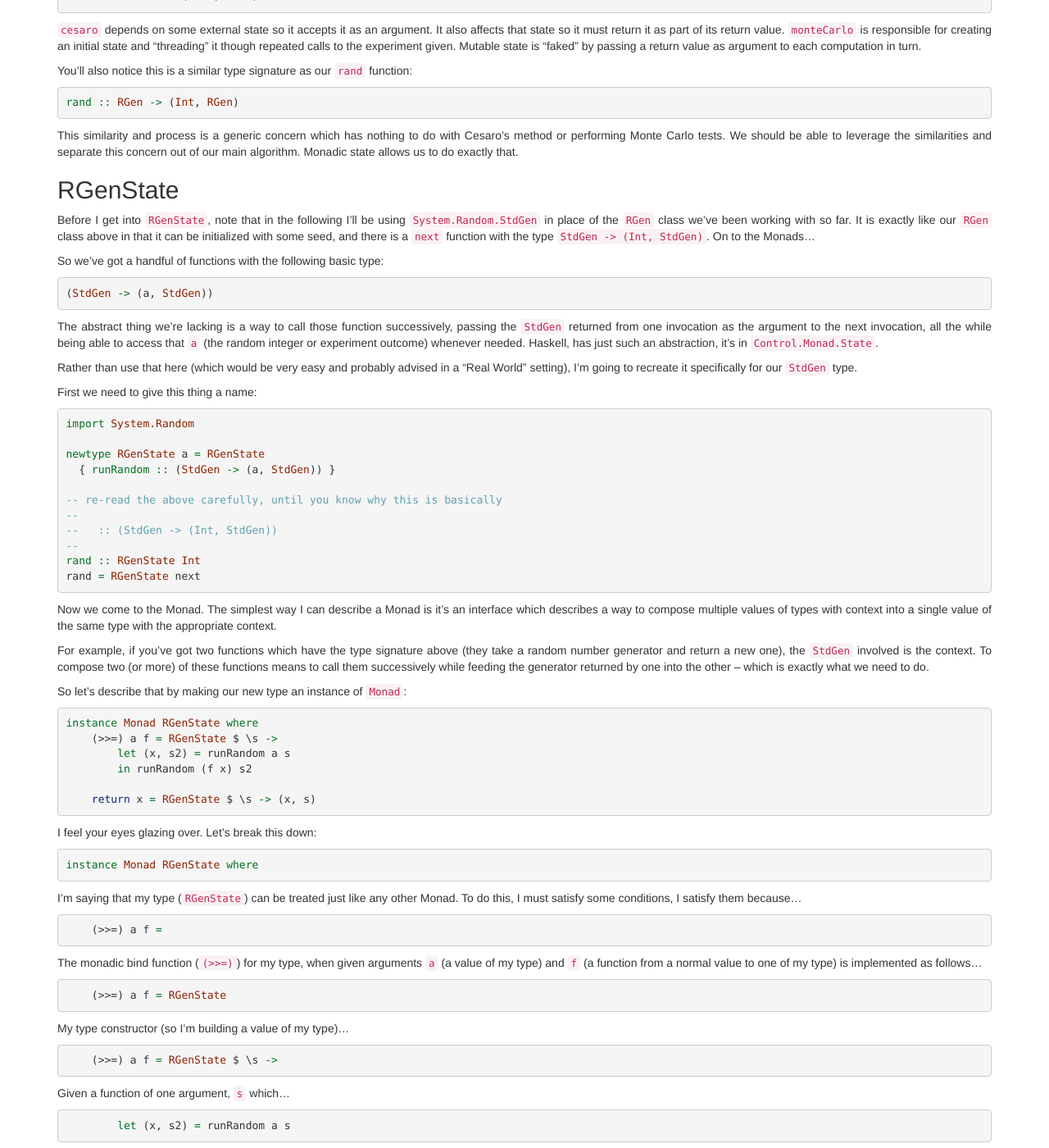
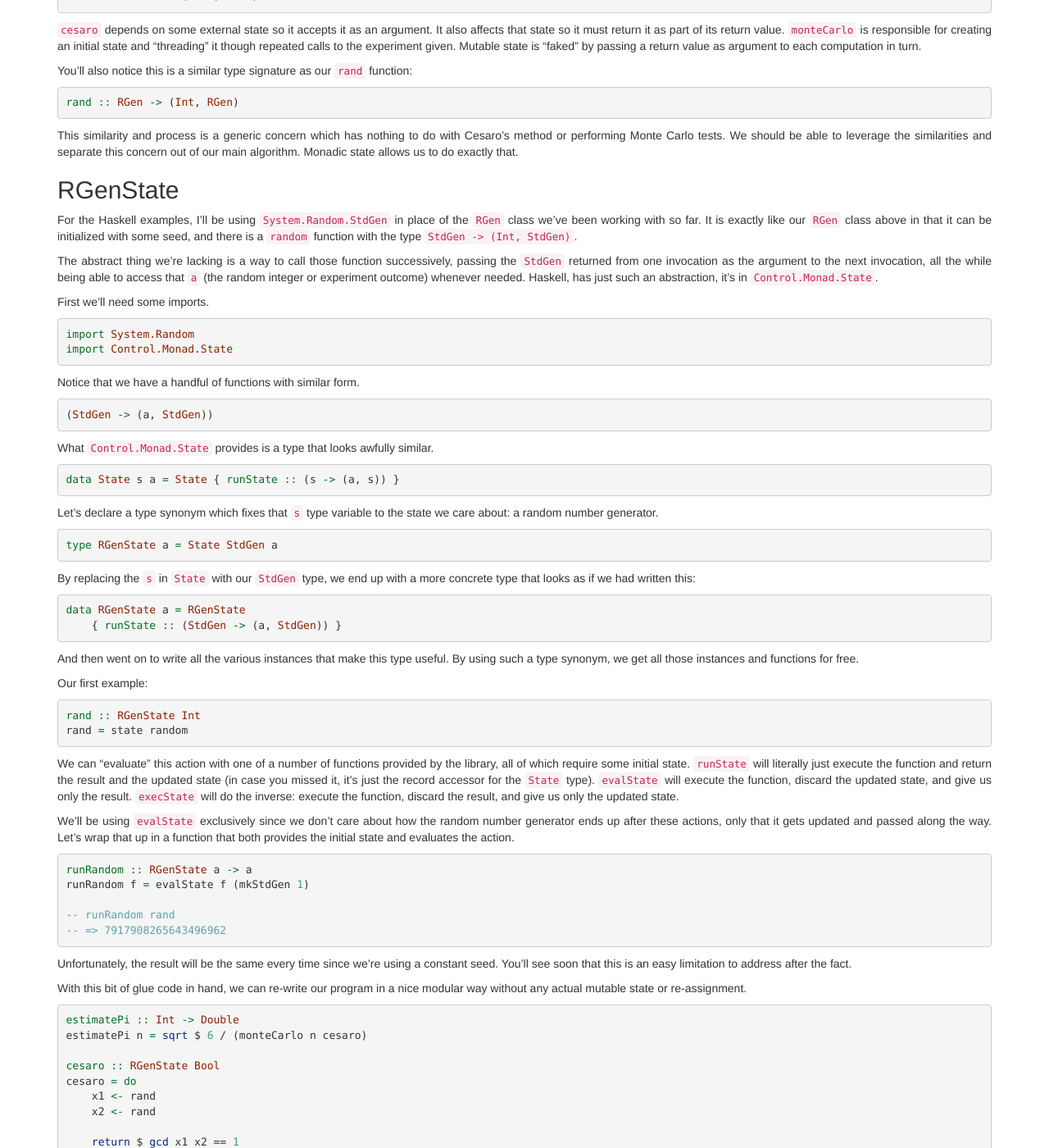
Before and after one commit to pbrisbin/pbrisbin.com, a Jekyll site: the page built from _posts/2014-02-09-random_numbers_without_mutation.md, in a window 1280 px wide and 1400 px high, scrolled down 2920 px. Shown: the whole window at 82% size. Built offline with Jekyll 4.4.1, drawn with Linux system fonts in a browser that asks for light colours; some of the changed text lies outside the part shown.

Commit message:
Rewrite random number post
- Use actual State
- Different kind of refactor

````diff
--- a/_posts/2014-02-09-random_numbers_without_mutation.md
+++ b/_posts/2014-02-09-random_numbers_without_mutation.md
@@ -218,17 +218,11 @@ algorithm. Monadic state allows us to do exactly that.
 
 ## RGenState
 
-Before I get into `RGenState`, note that in the following I'll be using
-`System.Random.StdGen` in place of the `RGen` class we've been working
-with so far. It is exactly like our `RGen` class above in that it can be
-initialized with some seed, and there is a `next` function with the type
-`StdGen -> (Int, StdGen)`. On to the Monads...
+For the Haskell examples, I'll be using `System.Random.StdGen` in place
+of the `RGen` class we've been working with so far. It is exactly like
+our `RGen` class above in that it can be initialized with some seed, and
+there is a `random` function with the type `StdGen -> (Int, StdGen)`.
 
-So we've got a handful of functions with the following basic type:
-
-```haskell
-(StdGen -> (a, StdGen))
-```
 
 The abstract thing we're lacking is a way to call those function
 successively, passing the `StdGen` returned from one invocation as the
@@ -236,137 +230,80 @@ argument to the next invocation, all the while being able to access that
 `a` (the random integer or experiment outcome) whenever needed. Haskell,
 has just such an abstraction, it's in `Control.Monad.State`.
 
-Rather than use that here (which would be very easy and probably advised
-in a "Real World" setting), I'm going to recreate it specifically for
-our `StdGen` type.
-
-First we need to give this thing a name:
+First we'll need some imports.
 
 ```haskell
 import System.Random
-
-newtype RGenState a = RGenState
-  { runRandom :: (StdGen -> (a, StdGen)) }
-
--- re-read the above carefully, until you know why this is basically
---
---   :: (StdGen -> (Int, StdGen))
---
-rand :: RGenState Int
-rand = RGenState next
+import Control.Monad.State
 ```
 
-Now we come to the Monad. The simplest way I can describe a Monad is
-it's an interface which describes a way to compose multiple values of
-types with context into a single value of the same type with the
-appropriate context.
-
-For example, if you've got two functions which have the type signature
-above (they take a random number generator and return a new one), the
-`StdGen` involved is the context. To compose two (or more) of these
-functions means to call them successively while feeding the generator
-returned by one into the other -- which is exactly what we need to do.
-
-So let's describe that by making our new type an instance of `Monad`:
+Notice that we have a handful of functions with similar form.
 
 ```haskell
-instance Monad RGenState where
-    (>>=) a f = RGenState $ \s ->
-        let (x, s2) = runRandom a s
-        in runRandom (f x) s2
-
-    return x = RGenState $ \s -> (x, s)
+(StdGen -> (a, StdGen))
 ```
 
-I feel your eyes glazing over. Let's break this down:
+What `Control.Monad.State` provides is a type that looks awfully
+similar.
 
 ```haskell
-instance Monad RGenState where
+data State s a = State { runState :: (s -> (a, s)) }
 ```
 
-I'm saying that my type (`RGenState`) can be treated just like any other
-Monad. To do this, I must satisfy some conditions, I satisfy them
-because...
+Let's declare a type synonym which fixes that `s` type variable to the
+state we care about: a random number generator.
 
 ```haskell
-    (>>=) a f =
+type RGenState a = State StdGen a
 ```
 
-The monadic bind function (`(>>=)`) for my type, when given arguments
-`a` (a value of my type) and `f` (a function from a normal value to one
-of my type) is implemented as follows...
+By replacing the `s` in `State` with our `StdGen` type, we end up with a
+more concrete type that looks as if we had written this:
 
 ```haskell
-    (>>=) a f = RGenState
+data RGenState a = RGenState
+    { runState :: (StdGen -> (a, StdGen)) }
 ```
 
-My type constructor (so I'm building a value of my type)...
+And then went on to write all the various instances that make this type
+useful. By using such a type synonym, we get all those instances and
+functions for free.
+
+Our first example:
 
 ```haskell
-    (>>=) a f = RGenState $ \s ->
+rand :: RGenState Int
+rand = state random
 ```
 
-Given a function of one argument, `s` which...
+We can "evaluate" this action with one of a number of functions provided
+by the library, all of which require some initial state. `runState` will
+literally just execute the function and return the result and the
+updated state (in case you missed it, it's just the record accessor for
+the `State` type). `evalState` will execute the function, discard the
+updated state, and give us only the result. `execState` will do the
+inverse: execute the function, discard the result, and give us only the
+updated state.
+
+We'll be using `evalState` exclusively since we don't care about how the
+random number generator ends up after these actions, only that it gets
+updated and passed along the way. Let's wrap that up in a function that
+both provides the initial state and evaluates the action.
 
 ```haskell
-        let (x, s2) = runRandom a s
+runRandom :: RGenState a -> a
+runRandom f = evalState f (mkStdGen 1)
+
+-- runRandom rand
+-- => 7917908265643496962
 ```
 
-Calls the stateful computation of the value `a` with that initial state
-`s` and sets the result to `x` and the new state to `s2`, then...
+Unfortunately, the result will be the same every time since we're using
+a constant seed. You'll see soon that this is an easy limitation to
+address after the fact.
 
-```haskell
-        in runRandom (f x) s2
-```
-
-Calls the function `f` on the normal value `x` to produce a new stateful
-computation which I then execute on that new state, `s2`.
-
-```haskell
-    return x =
-```
-
-I also must say that any normal value `x` can be made into a stateful
-computation simply by...
-
-
-```haskell
-    return x = RGenState
-```
-
-Supplying my constructor...
-
-```haskell
-    return x = RGenState $ \s ->
-```
-
-With a function of one argument, `s`, which...
-
-```haskell
-    return x = RGenState $ \s -> (x, s)
-```
-
-Just returns that value with the state unmodified.
-
-Holy cow. Talking about that takes *way* longer than just coding it.
-
-## withRGen
-
-That takes care of composition. We'll also need some function which
-evaluates a stateful computation on some initial state:
-
-```haskell
-withRGen :: RGenState a -> a
-withRGen f = fst $ runRandom f $ mkStdGen 1
-```
-
-This one's pretty easy. `runRandom f` takes the `RGenState` value, and
-extracts the actual function (the one of type `(RGen -> (a, RGen)`). It
-then immediately calls that function on the initial random number
-generator (`mkStdGen 1`) and discards the resulting state (`fst`)
-returning just the value.
-
-With all this in place, we have the following application code:
+With this bit of glue code in hand, we can re-write our program in a
+nice modular way without any actual mutable state or re-assignment.
 
 ```haskell
 estimatePi :: Int -> Double
@@ -374,58 +311,43 @@ estimatePi n = sqrt $ 6 / (monteCarlo n cesaro)
 
 cesaro :: RGenState Bool
 cesaro = do
-  -- see how easy it is to get at the `a` value?
-  x1 <- rand
-  x2 <- rand
+    x1 <- rand
+    x2 <- rand
 
-  return $ gcd x1 x2 == 1
+    return $ gcd x1 x2 == 1
 
 monteCarlo :: Int -> RGenState Bool -> Double
-monteCarlo trials experiment = withRGen $ do
-  -- and how easy it is to compose multiple calls?
-  outcomes <- replicateM trials experiment
+monteCarlo trials experiment = runRandom $ do
+    outcomes <- replicateM trials experiment
 
-  return $ (length $ filter id outcomes) `divide` trials
+    return $ (length $ filter id outcomes) `divide` trials
 
   where
     divide :: Int -> Int -> Double
     divide a b = fromIntegral a / fromIntegral b
 ```
 
-Here we see a concise, readable (I claim anyway), and modular algorithm
-for estimating &pi;. It's true that the various functions are coupled by
-way of the `RGenState` type annotation which is not the case with the
-mutable version, but I'd argue that's a feature.
-
-Our generic `monteCarlo` was always meant to work only with experiments
-which require access to random numbers and return true or false. That
-fact has now been made explicit in the code and is enforced by the type
-system.
-
-It works pretty well too:
+Even with a constant seed, it works pretty well:
 
 ```haskell
-main = print $ estimatePi 100000
--- => 3.1368931127763995
+main = print $ estimatePi 1000
+-- => 3.149183286488868
 ```
 
 ## And For My Last Trick
 
 It's easy to fall into the trap of thinking that Haskell's type system
 is limiting in some way. The `monteCarlo` function above can only work
-with random-number-based experiments? That's weak.
+with random-number-based experiments? Pretty weak.
 
-Not so fast.
-
-Remember that `RGenState` is just another Monad. Why is being a Monad a
-useful thing? If code is not relying on you, but only on the fact that
-you're a Monad, that means you can be swapped out for any other Monad.
-
-For example, suppose the following refactoring:
+Consider the following refactoring:
 
 ```haskell
-estimatePi :: Int -> Double
-estimatePi n = sqrt $ 6 / withRGen (monteCarlo n cesaro)
+estimatePi :: Int -> RGenState Double
+estimatePi n = do
+  p <- monteCarlo n cesaro
+
+  return $ sqrt (6 / p)
 
 cesaro :: RGenState Bool
 cesaro = do
@@ -441,36 +363,58 @@ monteCarlo trials experiment = do
   return $ (length $ filter id outcomes) `divide` trials
 
   where
-    -- unimportant, just divides integers as floats
     divide :: Int -> Int -> Double
     divide a b = fromIntegral a / fromIntegral b
+
+main :: IO ()
+main = print $ runRandom $ estimatePi 1000
 ```
 
-The minor change made was moving the call to `withRGen` up into
-`estimatePi`. It's the function which uses `cesaro` which requires
-random numbers, so it can be the one to *evaluate the Monad* which
-requires providing and managing the random number context. You didn't
-realize that concerns could be so well separated, did you?
+The minor change made was moving the call to `runRandom` all the way up
+to `main`. This allows us to pass stateful computations throughout our
+application without ever caring about that state except at this highest
+level.
 
-`monteCarlo` can now work with *any Monad!* This makes perfect sense:
-The purpose of this function is to run experiments and tally outcomes.
-The idea of an *experiment* only makes sense if there's some outside
-force which might change the results from run to run, *but who cares
-what that outside force is?* Haskell don't care. Haskell requires we
-only specify it as far as we need to: it's some Monad `m`, nothing more.
+This would make it simple to add true randomness (which requires `IO`)
+by replacing the call to `runRandom` with something that pulls entropy
+in via `IO` rather than using `mkStdGen`.
+
+```haskell
+runTrueRandom :: RGenState a -> IO a
+runTrueRandom f = do
+    s <- newStdGen
+
+    evalState f s
+
+main = print =<< runTrueRandom (estimatePi 1000)
+```
+
+One could even do this conditionally so that your random-based
+computations became deterministic during tests.
+
+Another important point here is that `monteCarlo` can now work with *any
+Monad!* This makes perfect sense: The purpose of this function is to run
+experiments and tally outcomes. The idea of an *experiment* only makes
+sense if there's some outside force which might change the results from
+run to run, *but who cares what that outside force is?* Haskell don't
+care. Haskell requires we only specify it as far as we need to: it's
+some Monad `m`, nothing more.
 
 This means we can run IO-based experiments via the Monte Carlo method
-with the same `monteCarlo` function just as easily:
+with the same `monteCarlo` function just by swapping out the monad:
+
+What if Cesaro claimed the probability that the current second is an
+even number is equal to 6/&pi;<sup>2</sup>? Seems reasonable, let's
+model it:
 
 ```haskell
-estimatePi :: Int -> IO Double
-estimatePi n = do
+-- same code, different name / type
+estimatePiIO :: Int -> IO Double
+estimatePiIO n = do
   p <- monteCarlo n cesaroIO
 
   return $ sqrt (6 / p)
 
--- What if Cesaro claimed the probability that the current second is an
--- even number is equal to 6/pi2?
 cesaroIO :: IO Bool
 cesaroIO = do
   t <- getCurrentTime
````
Also changed, not shown: other parts of _posts/2014-02-09-random_numbers_without_mutation.md (+3 -0 lines).
